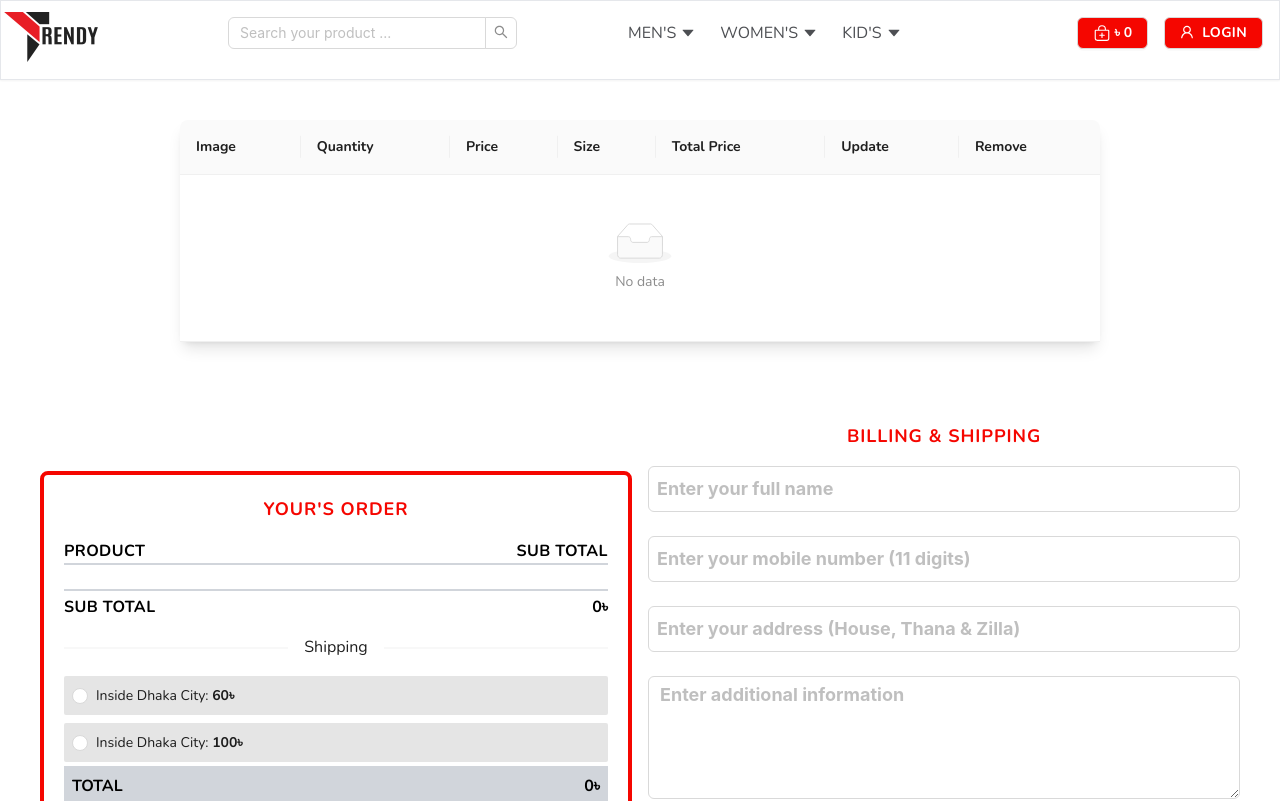
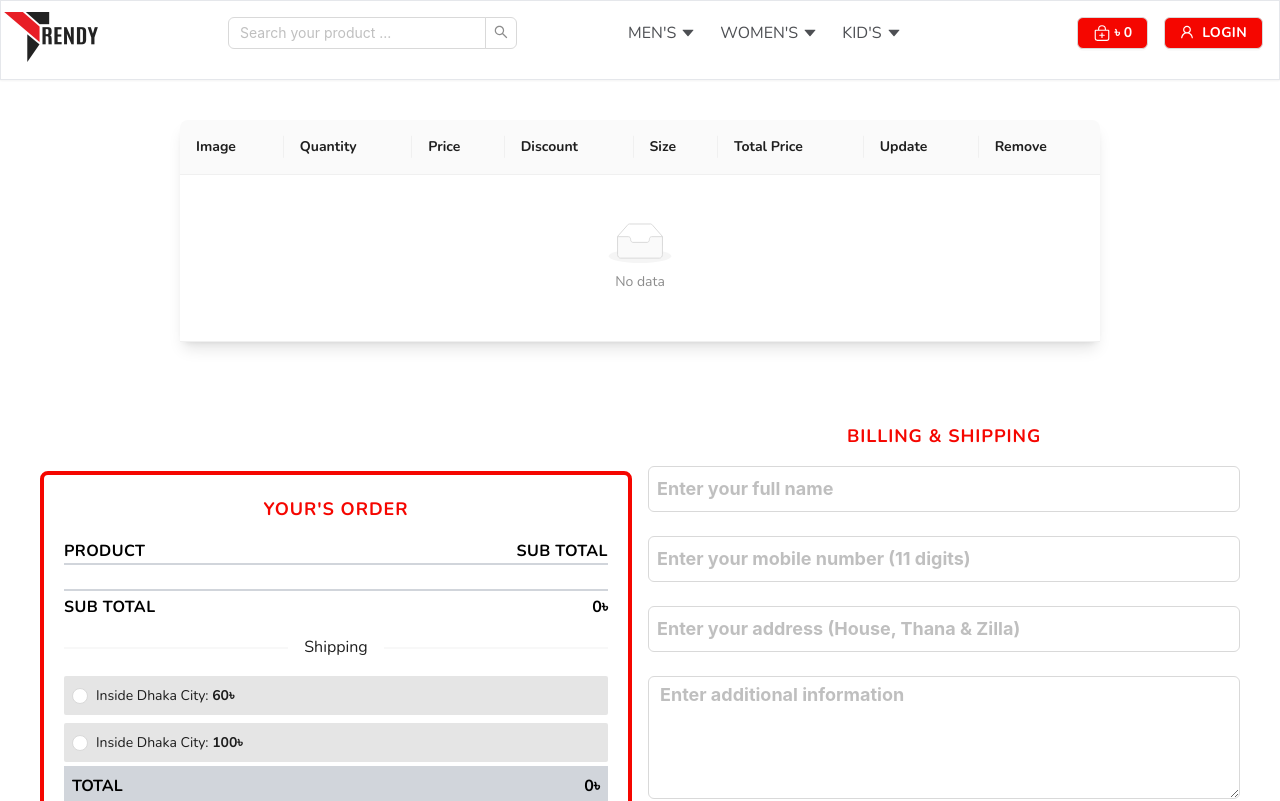
Before and after one commit to developerMasum/Leather-Rich-Project-FINAL, a React (Vite) app in the folder Client/: page /checkout in a window 1280 px wide. Shown: the top 801 px of the page. Built offline with nearby package versions, Linux system fonts and the light colour scheme; what @react-pdf/renderer would draw is missing.

Commit message:
discount price implement done

```diff
--- a/Client/src/components/bestSellingProduct/NewBestSelling.css
+++ b/Client/src/components/bestSellingProduct/NewBestSelling.css
@@ -48,3 +48,12 @@
   background: none;
   opacity: 0.25;
 }
+
+
+.card {
+  background-image: url('./../../assets/images//lightFrame.png');
+  background-size: cover;
+  background-position: center;
+  background-repeat: no-repeat;
+
+}
--- a/Client/src/components/shopingCart/ShoppingCart.tsx
+++ b/Client/src/components/shopingCart/ShoppingCart.tsx
@@ -19,67 +19,19 @@ import { IoBagAddOutline } from "react-icons/io5";
 import { MdDashboard } from "react-icons/md";
 
 const ShoppingCart = () => {
-  // const [cartDrawerOpen, setCartDrawerOpen] = useState(false);
-  // const cart = useAppSelector((state) => state.cart);
-  // const [dropdownOpen, setDropdownOpen] = useState(false);
-  // const user = useAppSelector(useCurrentUser);
-  // const dispatch = useAppDispatch();
-
-  // const selectQuantity = cart?.cartItems?.map((item: any) => ({
-  //   quantity: item.cartQuantity,
-  // }));
-
-
-  // const availabeleQuantity=cart?.cartItems?.map(item=>(
-  //   function getStockBySize(item, item.size) {
-  //     const sizeStock = product?.sizeStok?.find((item) => item.size === size);
-  //     return sizeStock ? sizeStock.stock : 0; // Return stock if found, otherwise 0
-  //   }
-
-  // ))
-
-
-
-
-  // useEffect(() => {
-  //   dispatch(getTotals());
-  // }, [cart]);
-  // console.log(dropdownOpen);
-
-  // const handleLogout = () => {
-  //   dispatch(logout());
-  //   setDropdownOpen(false);
-  // };
-
-  // const handleDecreaseCart = (product: any) => {
-
-  //   dispatch(decreaseCart(product));
-  // };
-  // const handleIncreaseCart = (product: any) => {
-
-  //   dispatch(addToCart(product));
-  // };
-  // const handleRemoveFromCart = (product: any) => {
-
-  //   dispatch(removeFromCart(product));
-  // };
-  // const handleClearCart = () => {
-  //   dispatch(clearCart());
-  // };
-
-
-
   const [cartDrawerOpen, setCartDrawerOpen] = useState(false);
   const cart = useAppSelector((state) => state.cart);
+  console.log(cart)
+
   const [dropdownOpen, setDropdownOpen] = useState(false);
   const user = useAppSelector(useCurrentUser);
   const dispatch = useAppDispatch();
 
-
-
   // Function to get available quantity for a product size
   const getAvailableQuantity = (item: any) => {
-    const sizeStock = item?.sizeStok?.find((sizeItem: any) => sizeItem.size === item.size);
+    const sizeStock = item?.sizeStok?.find(
+      (sizeItem: any) => sizeItem.size === item.size
+    );
     return sizeStock ? sizeStock.stock : 0;
   };
 
@@ -115,6 +67,7 @@ const ShoppingCart = () => {
   };
 
 
+
   return (
     <div>
       <div className="flex items-center justify-center gap-4 text-sm bg-white  p-4 ">
@@ -122,7 +75,6 @@ const ShoppingCart = () => {
         <div>
           {user && (
             <Link to={`/${user?.role}/dashboard`}>
-
               <MdDashboard className="text-xl text-primary" />
             </Link>
           )}
@@ -291,7 +243,16 @@ const ShoppingCart = () => {
                             strong
                             className="text-gray-500 text-sm"
                           >
-                            ৳{cartItem?.price * cartItem.cartQuantity}
+
+
+
+৳
+                {Math.round(
+                  cartItem?.price -
+                    (cartItem?.price * cartItem?.discount) / 100
+                )  * cartItem.cartQuantity}
+
+                            {/* ৳{cartItem?.price * cartItem.cartQuantity} */}
                           </Typography.Text>
                         </Col>
                       </Row>
--- a/Client/src/pages/checkout/CheckoutPage.tsx
+++ b/Client/src/pages/checkout/CheckoutPage.tsx
@@ -1,9 +1,9 @@
 /* eslint-disable @typescript-eslint/no-explicit-any */
-import { Button, Divider, Form, Input, Table, Radio } from "antd";
+import { Button, Divider, Form, Input, Table, Radio, Typography } from "antd";
 import { DeleteOutlined, EditOutlined } from "@ant-design/icons";
 import { useAppDispatch, useAppSelector } from "../../redux/hooks";
 import { Link, useNavigate } from "react-router-dom";
-import {  clearCart, removeFromCart } from "../../redux/features/cart/cartSlice";
+import { clearCart, removeFromCart } from "../../redux/features/cart/cartSlice";
 import { useState } from "react";
 
 import { IoPlaySkipBackOutline } from "react-icons/io5";
@@ -24,6 +24,7 @@ interface FormValues {
 const CheckoutPage = () => {
   const [createOrder, { isLoading }] = useCreateOrderMutation();
   const cart = useAppSelector((state) => state.cart);
+  console.log(cart.cartTotalAmount);
   const [shippingCost, setShippingCost] = useState(0);
 
   const user = useAppSelector(useCurrentUser);
@@ -40,7 +41,6 @@ const CheckoutPage = () => {
   const handleShippingChange = (event: any) => {
     setShippingCost(event.target.value);
   };
-
 
   const columns = [
     {
@@ -60,6 +60,20 @@ const CheckoutPage = () => {
       title: "Price",
       dataIndex: "price",
       key: "price",
+      render: (text: string) => `৳${text}`,
+    },
+
+    {
+      title: "Discount",
+      dataIndex: "discount",
+      key: "discount",
+      render: (text: number) => (
+        <Typography
+          style={{ color: text <= 0 ? "green" : "red", fontWeight: "bold" }}
+        >
+          {text}%
+        </Typography>
+      ),
     },
     {
       title: "Size",
@@ -70,6 +84,7 @@ const CheckoutPage = () => {
       title: "Total Price",
       dataIndex: "totalPrice",
       key: "totalPrice",
+      render: (text: string) => `৳${text}`,
     },
     {
       title: "Update",
@@ -95,14 +110,20 @@ const CheckoutPage = () => {
     },
   ];
 
-
   const data = cart?.cartItems?.map((item: any) => ({
     key: item.id,
     image: item.images[0],
     quantity: item.cartQuantity,
-    price: item.price,
+    price: item.discount
+      ? Math.round(item.price - (item.price * item.discount) / 100)
+      : item.price,
+    discount: item.discount,
     size: item.size,
-    totalPrice: item.price * item.cartQuantity,
+    totalPrice:
+      item.discount === 0
+        ? item.price * item.cartQuantity
+        : Math.round(item.price - (item.price * item.discount) / 100) *
+          item.cartQuantity,
     id: item._id,
     product: item,
   }));
@@ -111,13 +132,15 @@ const CheckoutPage = () => {
     productId: item._id,
     selectedQuantity: item.cartQuantity,
     image: item.images[0],
-    price: item.price,
+    price: item.discount
+      ? Math.round(item.price - (item.price * item.discount) / 100)
+      : item.price,
     name: item.name,
     size: item.size,
     discount: item.discount,
   }));
 
-  console.log(product)
+  console.log(product);
 
   const orderNumber = generateOrder();
 
@@ -144,9 +167,9 @@ const CheckoutPage = () => {
 
     try {
       const res = await createOrder(orderData).unwrap();
-     if(res?.data){
-      dispatch(clearCart())
-     }
+      if (res?.data) {
+        dispatch(clearCart());
+      }
       if ("error" in res) {
         // toast.error(res?.error?.data?.message);
       } else {
@@ -191,7 +214,10 @@ const CheckoutPage = () => {
                   >
                     <p className="text-gray-500">{`${item.name} x ${item.cartQuantity}`}</p>
                     <p className="font-bold">
-                      {item.price * item.cartQuantity}৳
+                      {Math.round(
+                        item?.price - (item.price * item?.discount) / 100
+                      ) * item?.cartQuantity}
+                      ৳{/* {item.price * item.cartQuantity}৳ */}
                     </p>
                   </div>
                 ))}
--- a/Client/src/redux/features/cart/cartSlice.ts
+++ b/Client/src/redux/features/cart/cartSlice.ts
@@ -16,7 +16,7 @@ const cartSlice = createSlice({
   reducers: {
     addToCart: (state, action) => {
 
-      console.log(action.payload);
+
       const existingIndex = state.cartItems.findIndex(
         (item: any) => item._id === action.payload._id
       );
@@ -112,12 +112,50 @@ const cartSlice = createSlice({
       });
     },
 
+    // getTotals: (state) => {
+    //   const { total, quantity } = state.cartItems.reduce(
+    //     (cartTotal: any, cartItem: any) => {
+
+
+    //       {Math.round(
+    //         cartItem?.price -
+    //           (cartItem?.price * cartItem?.discount) / 100
+    //       )  * cartItem.cartQuantity}
+
+
+    //       const { price, cartQuantity,discount } = cartItem;
+
+
+
+    //       const itemTotal =( price- (price.discount/100) )* cartQuantity;
+    //       // const itemTotal = price * cartQuantity;
+
+    //       cartTotal.total += itemTotal;
+    //       cartTotal.quantity += cartQuantity;
+
+    //       return cartTotal;
+    //     },
+    //     {
+    //       total: 0,
+    //       quantity: 0,
+    //     }
+    //   );
+
+    //   state.cartTotalQuantity = quantity;
+    //   state.cartTotalAmount = total;
+    // },
+
+
     getTotals: (state) => {
       const { total, quantity } = state.cartItems.reduce(
         (cartTotal: any, cartItem: any) => {
-          const { price, cartQuantity } = cartItem;
-          const itemTotal = price * cartQuantity;
+          const { price, cartQuantity, discount } = cartItem;
 
+          // Calculate the item total
+          const discountedPrice = Math.round(price - (price * discount) / 100);
+          const itemTotal = discountedPrice * cartQuantity;
+
+          // Update the total and quantity
           cartTotal.total += itemTotal;
           cartTotal.quantity += cartQuantity;
 
@@ -132,6 +170,7 @@ const cartSlice = createSlice({
       state.cartTotalQuantity = quantity;
       state.cartTotalAmount = total;
     },
+
     clearCart: (state) => {
       state.cartItems = [];
       localStorage.setItem("cartItems", JSON.stringify(state.cartItems));
```
Also changed, not shown: Client/src/pages/forgotPassword/ForgotPassword.tsx (+5 -94 lines), Client/src/assets/images/Light bg frame.png, Client/src/assets/images/lightFrame.png (added).
